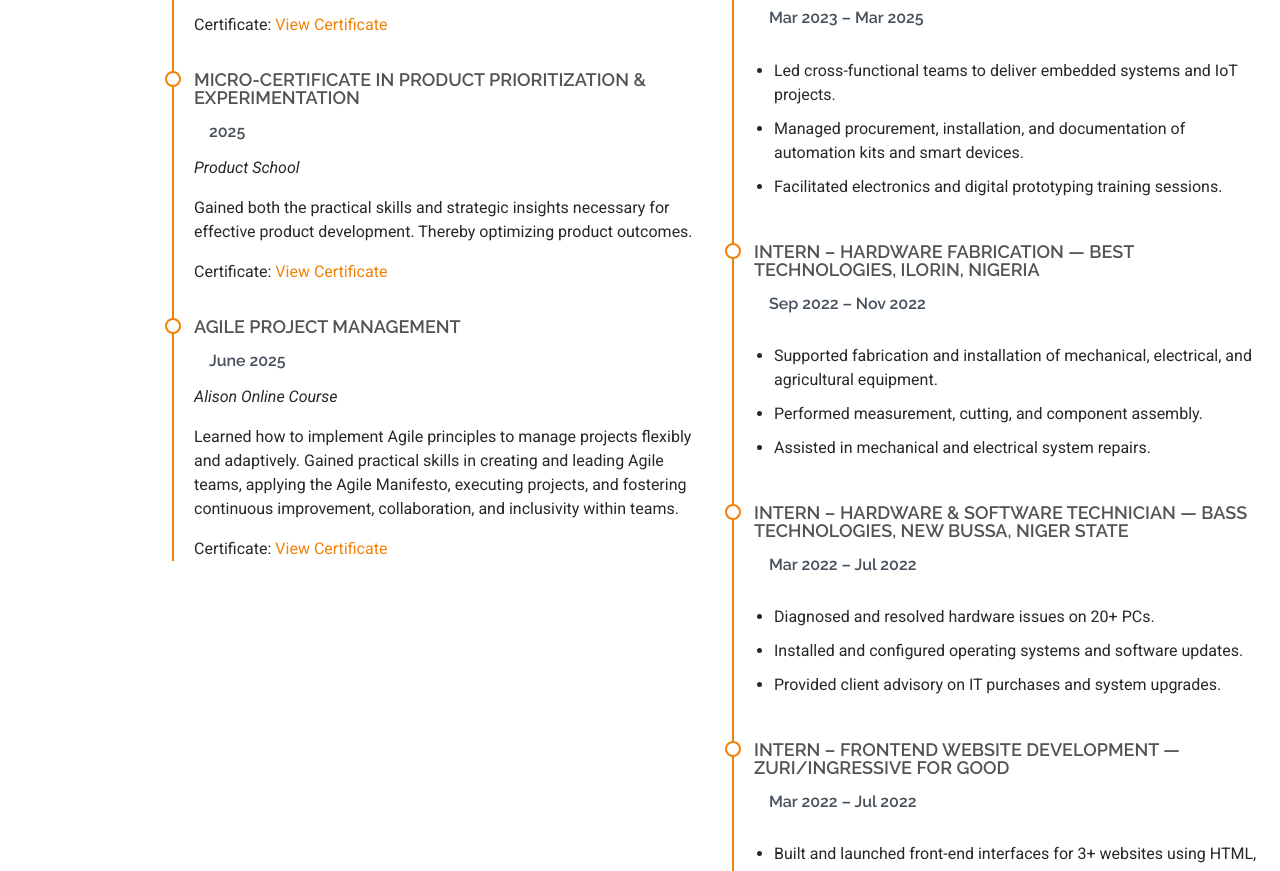
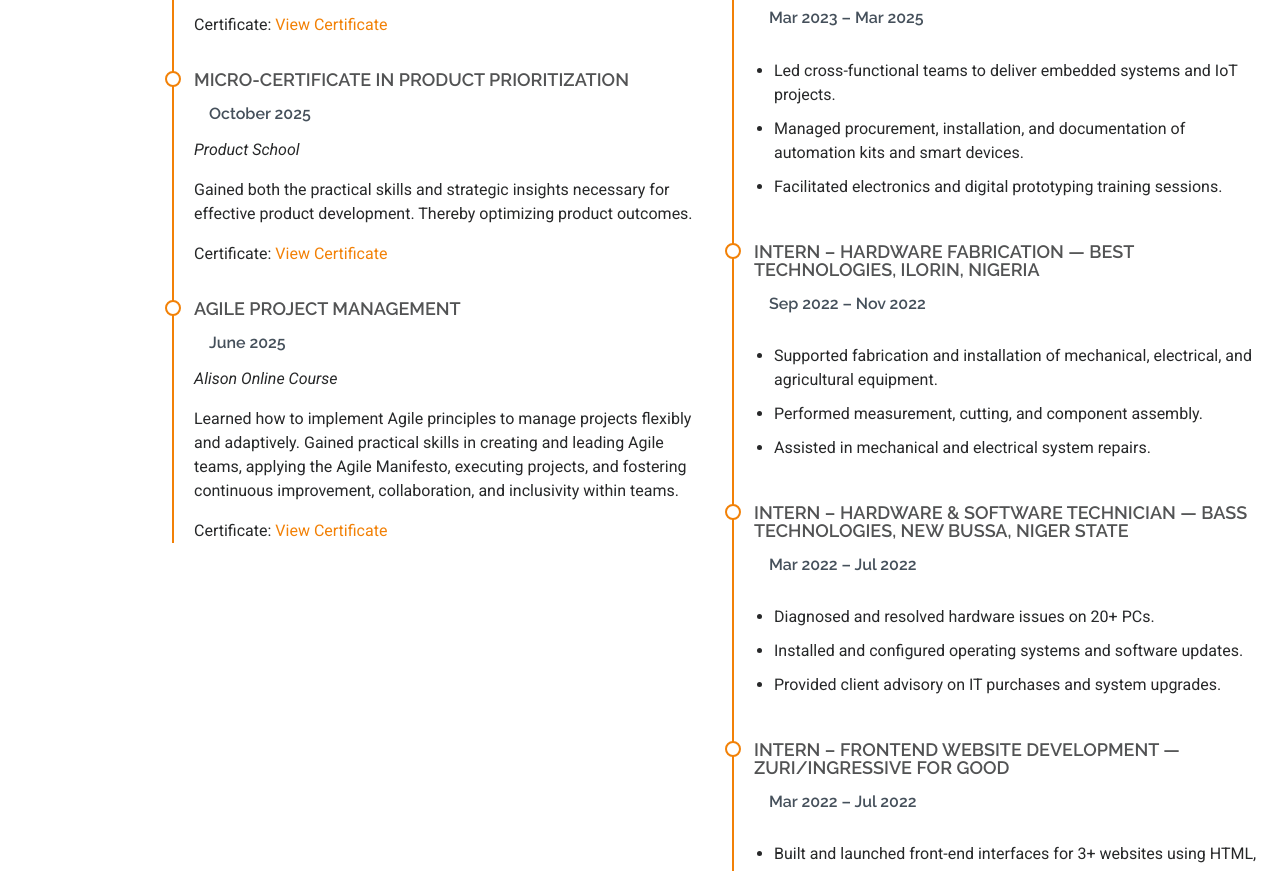
Before and after one commit to JTMidel1/jesutomibamidele, a plain HTML site: page index.html in a window 1280 px wide. Shown: the part 3181-4052 px from the top of the page. Drawn offline with Linux system fonts and the light colour scheme.

Commit message:
corrections

```diff
--- a/index.html
+++ b/index.html
@@ -264,7 +264,7 @@ With experience building web interfaces, working with cross-functional teams, an
             <div class="progress">
               <span class="skill"><span>MS-OFFICE</span> <i class="val">100%</i></span>
               <div class="progress-bar-wrap">
-                <div class="progress-bar" role="progressbar" aria-valuenow="50" aria-valuemin="0" aria-valuemax="100"></div>
+                <div class="progress-bar" role="progressbar" aria-valuenow="100" aria-valuemin="0" aria-valuemax="100"></div>
               </div>
             </div><!-- End Skills Item -->
 
@@ -346,8 +346,8 @@ With experience building web interfaces, working with cross-functional teams, an
         </div><!-- End Resume Item -->
 
         <div class="resume-item">
-          <h4>Micro-Certificate in Product Prioritization & Experimentation</h4>
-          <h5>2025</h5>
+          <h4>Micro-Certificate in Product Prioritization </h4>
+          <h5>October 2025</h5>
           <p><em>Product School</em></p>
             <p>Gained both the practical skills and strategic insights necessary for effective product development. Thereby optimizing product outcomes.</p>
           <p>Certificate: <a href="assets/product-prioritization-micro-certification-ppc.pdf" target="_blank">View Certificate</a></p>
```
